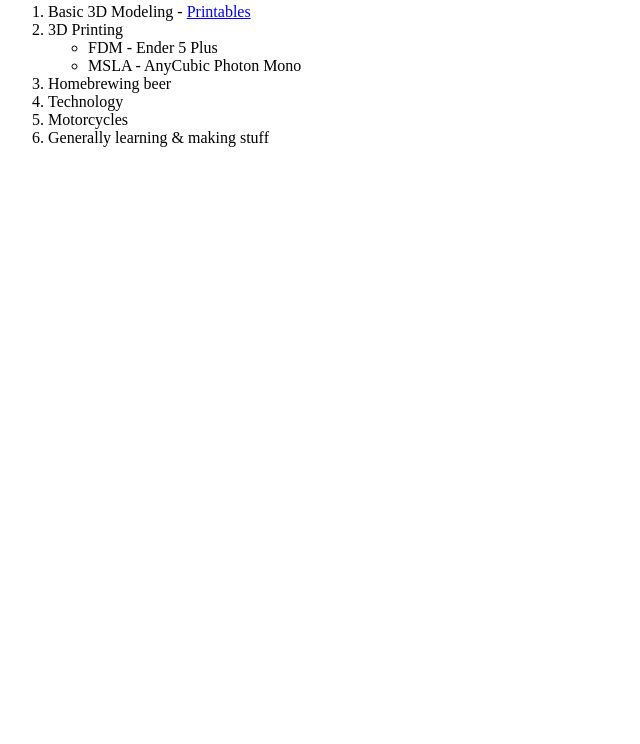
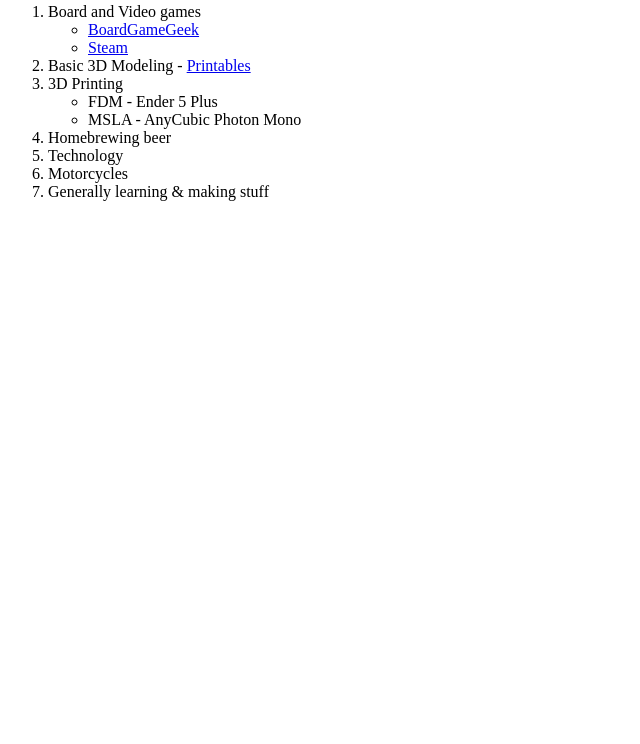
Before and after one commit to Majawat/resume, a plain HTML site: page hobbies.html in a window 1280 px wide. Shown: the part 56-800 px from the top of the page, without its empty margins (0-640 px from the left). Drawn offline with Linux system fonts and the light colour scheme.

Commit message:
Add games to list

```diff
--- a/hobbies.html
+++ b/hobbies.html
@@ -9,6 +9,11 @@
   <body>
     <h3>My Hobbies</h3>
     <ol>
+      <li>Board and Video games</li>
+      <ul>
+        <li><a href="https://boardgamegeek.com/user/Majawat">BoardGameGeek</a></li>
+        <li><a href="https://steamcommunity.com/id/majawat">Steam</a></li>
+      </ul>
       <li>Basic 3D Modeling - <a href="https://www.printables.com/social/210944-majawat/about">Printables</a></li>
       <li>3D Printing</li>
       <ul>
```
